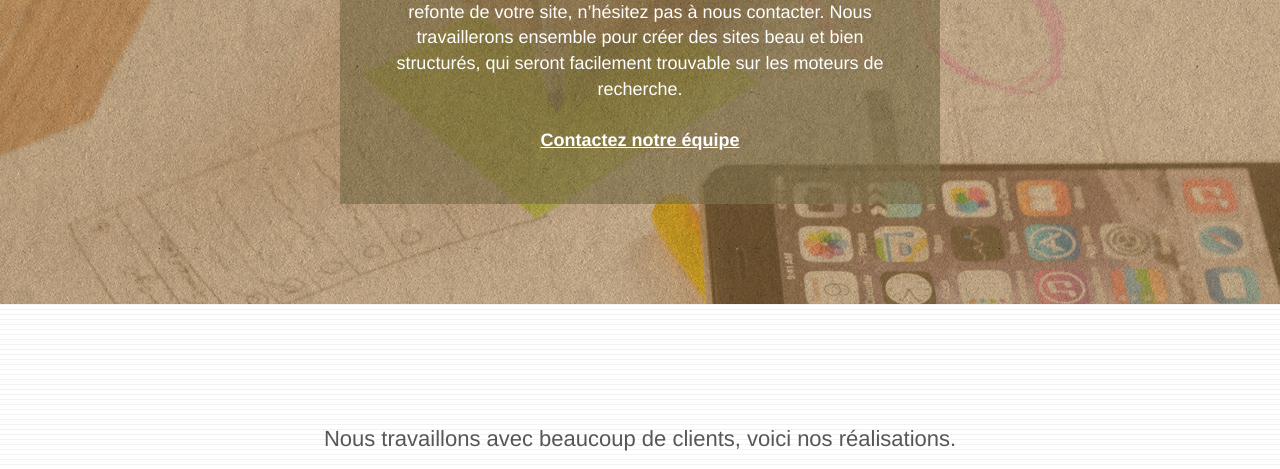
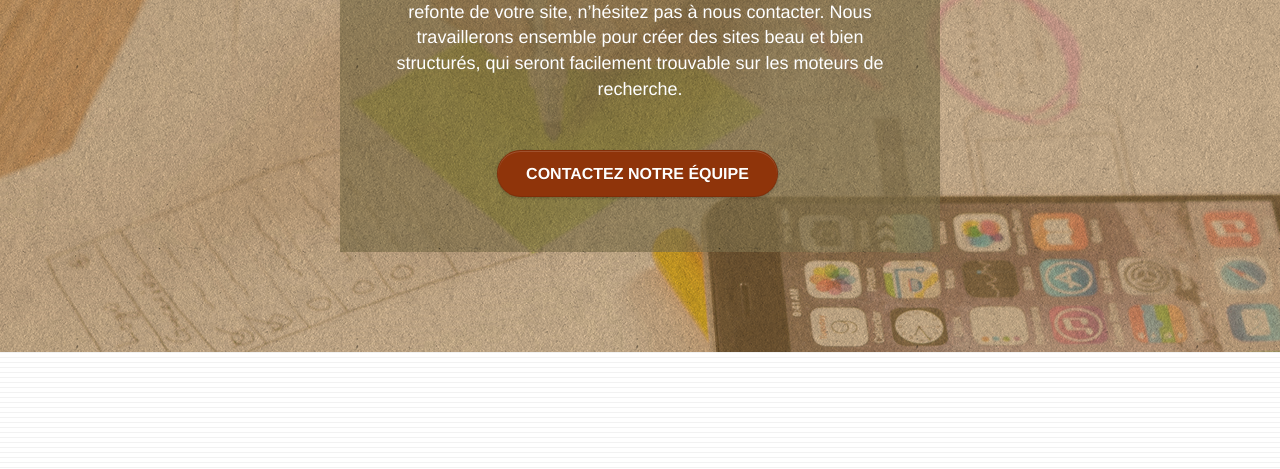
Before and after one commit to kajoua/P4-new, a plain HTML site: page index.html in a window 1280 px wide. Shown: the part 1660-2129 px from the top of the page. Drawn offline with Linux system fonts and the light colour scheme.

Commit message:
Accessibility - Button and Icon footer

```diff
--- a/index.html
+++ b/index.html
@@ -147,8 +147,8 @@
                         </h2>
                         <p class="text-center white">
                             Nous aimons collaborer avec des entrepreneurs créatifs et des entreprises locale, qu’elles aient besoin de créer un site de A à Z ou de donner un coup de jeune à leur site. Que vous ayez besoin d’une identité visuelle complète ou d’une refonte de votre
-                            site, n’hésitez pas à nous contacter. Nous travaillerons ensemble pour créer des sites beau et bien structurés, qui seront facilement trouvable sur les moteurs de recherche. <br><br><a class="ltc-white bold-link"
-                                href="page2.html">Contactez notre équipe</a><br>
+                            site, n’hésitez pas à nous contacter. Nous travaillerons ensemble pour créer des sites beau et bien structurés, qui seront facilement trouvable sur les moteurs de recherche. <br><br>
+                            <a href="page2.html" class="btn btn-atomic-tangerine btn-clean btn-rd btn-lg cta-hero">Contactez notre équipe</a><br>
                         </p>
                     </div>
                 </div>
--- a/style.css
+++ b/style.css
@@ -476,7 +476,7 @@ button {
 }
 
 .icon-md {
-    font-size: 30px!important;
+    font-size: 40px!important;
 }
 
 .icon-lg {
```
